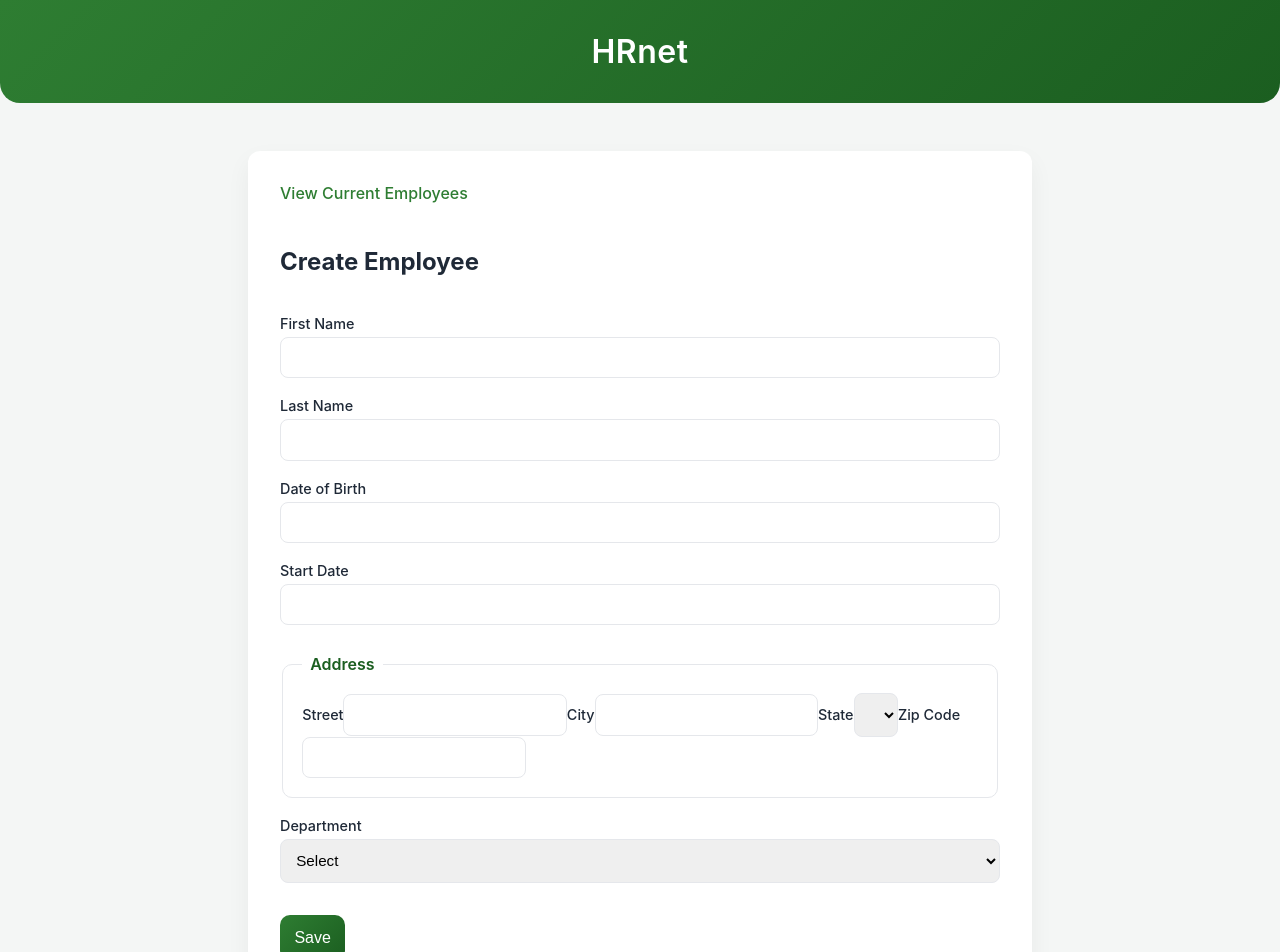
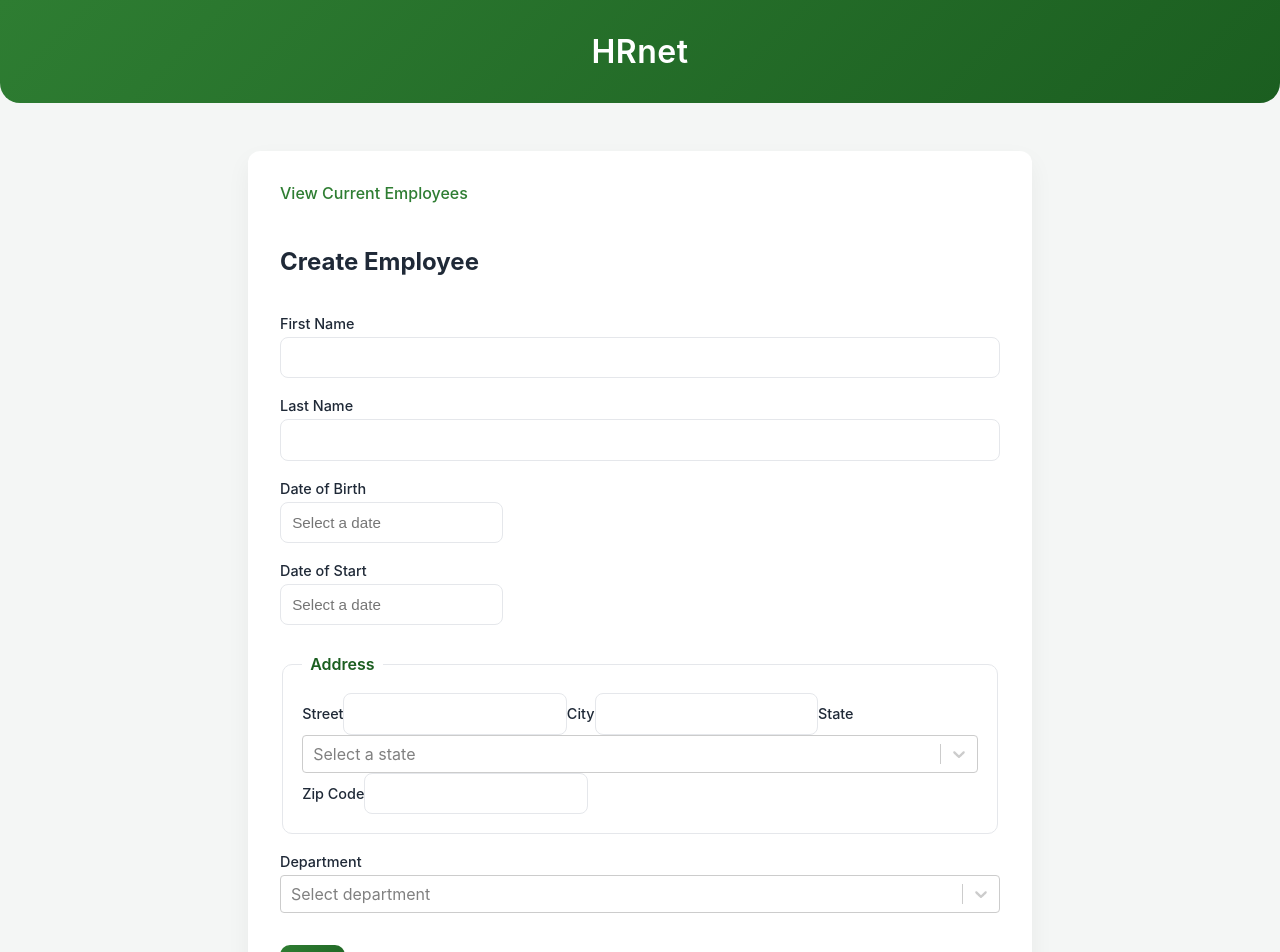
Before and after one commit to mmaurach/Projet-14---HRnet, a React (Vite) app: page / in a window 1280 px wide. Shown: the top 952 px of the page. Built offline with nearby package versions, Linux system fonts and the light colour scheme.

Commit message:
Ajout des composants DatePicker et Select au niveau du form

```diff
--- a/package.json
+++ b/package.json
@@ -11,8 +11,10 @@
   },
   "dependencies": {
     "react": "^19.2.4",
+    "react-datepicker": "^9.1.0",
     "react-dom": "^19.2.4",
     "react-router-dom": "^7.14.1",
+    "react-select": "^5.10.2",
     "sass": "^1.99.0"
   },
   "devDependencies": {
--- /dev/null
+++ b/src/data/departements.js
@@ -0,0 +1,9 @@
+const departments = [
+  { value: "Sales", label: "Sales" },
+  { value: "Marketing", label: "Marketing" },
+  { value: "Engineering", label: "Engineering" },
+  { value: "Human Resources", label: "Human Resources" },
+  { value: "Legal", label: "Legal" },
+];
+
+export default departments;
--- /dev/null
+++ b/src/data/states.js
@@ -0,0 +1,54 @@
+const states = [
+  { value: "AL", label: "Alabama" },
+  { value: "AK", label: "Alaska" },
+  { value: "AZ", label: "Arizona" },
+  { value: "AR", label: "Arkansas" },
+  { value: "CA", label: "California" },
+  { value: "CO", label: "Colorado" },
+  { value: "CT", label: "Connecticut" },
+  { value: "DE", label: "Delaware" },
+  { value: "FL", label: "Florida" },
+  { value: "GA", label: "Georgia" },
+  { value: "HI", label: "Hawaii" },
+  { value: "ID", label: "Idaho" },
+  { value: "IL", label: "Illinois" },
+  { value: "IN", label: "Indiana" },
+  { value: "IA", label: "Iowa" },
+  { value: "KS", label: "Kansas" },
+  { value: "KY", label: "Kentucky" },
+  { value: "LA", label: "Louisiana" },
+  { value: "ME", label: "Maine" },
+  { value: "MD", label: "Maryland" },
+  { value: "MA", label: "Massachusetts" },
+  { value: "MI", label: "Michigan" },
+  { value: "MN", label: "Minnesota" },
+  { value: "MS", label: "Mississippi" },
+  { value: "MO", label: "Missouri" },
+  { value: "MT", label: "Montana" },
+  { value: "NE", label: "Nebraska" },
+  { value: "NV", label: "Nevada" },
+  { value: "NH", label: "New Hampshire" },
+  { value: "NJ", label: "New Jersey" },
+  { value: "NM", label: "New Mexico" },
+  { value: "NY", label: "New York" },
+  { value: "NC", label: "North Carolina" },
+  { value: "ND", label: "North Dakota" },
+  { value: "OH", label: "Ohio" },
+  { value: "OK", label: "Oklahoma" },
+  { value: "OR", label: "Oregon" },
+  { value: "PA", label: "Pennsylvania" },
+  { value: "RI", label: "Rhode Island" },
+  { value: "SC", label: "South Carolina" },
+  { value: "SD", label: "South Dakota" },
+  { value: "TN", label: "Tennessee" },
+  { value: "TX", label: "Texas" },
+  { value: "UT", label: "Utah" },
+  { value: "VT", label: "Vermont" },
+  { value: "VA", label: "Virginia" },
+  { value: "WA", label: "Washington" },
+  { value: "WV", label: "West Virginia" },
+  { value: "WI", label: "Wisconsin" },
+  { value: "WY", label: "Wyoming" },
+];
+
+export default states;
--- a/src/pages/home/home.jsx
+++ b/src/pages/home/home.jsx
@@ -1,5 +1,10 @@
 import { Link } from "react-router-dom";
 import { useState } from "react";
+import DatePicker from "react-datepicker";
+import "react-datepicker/dist/react-datepicker.css";
+import Select from "react-select";
+import states from "../../data/states";
+import departments from "../../data/departements";
 
 import "./home.scss";
 
@@ -7,8 +12,8 @@ function Home() {
   const [form, setForm] = useState({
     firstName: "",
     lastName: "",
-    dateOfBirth: "",
-    startDate: "",
+    dateOfBirth: null,
+    startDate: null,
     street: "",
     city: "",
     state: "",
@@ -25,6 +30,24 @@ function Home() {
     }));
   };
 
+  const handleValueChange = (name, value) => {
+    setForm((prev) => ({
+      ...prev,
+      [name]: value,
+    }));
+  };
+
+  const handleZipChange = (e) => {
+    const value = e.target.value;
+
+    if (/^\d{0,5}$/.test(value)) {
+      setForm((prev) => ({
+        ...prev,
+        zipCode: value,
+      }));
+    }
+  };
+  console.log(form);
   return (
     <div>
       <div className="title">
@@ -52,22 +75,31 @@ function Home() {
             value={form.lastName}
             onChange={handleChange}
           />
-          <label htmlFor="date-of-birth">Date of Birth</label>
-          <input
-            type="text"
-            id="date-of-birth"
-            name="dateOfBirth"
-            value={form.dateOfBirth}
-            onChange={handleChange}
+          <label>Date of Birth</label>
+
+          <DatePicker
+            selected={form.dateOfBirth}
+            onChange={(date) => handleValueChange("dateOfBirth", date)}
+            dateFormat="dd/MM/yyyy"
+            placeholderText="Select a date"
+            showMonthDropdown
+            showYearDropdown
+            dropdownMode="select"
+            maxDate={new Date()}
           />
-          <label htmlFor="start-date">Start Date</label>
-          <input
-            type="text"
-            id="start-date"
-            name="startDate"
-            value={form.startDate}
-            onChange={handleChange}
+
+          <label>Date of Start</label>
+
+          <DatePicker
+            selected={form.startDate}
+            onChange={(date) => handleValueChange("startDate", date)}
+            dateFormat="dd/MM/yyyy"
+            placeholderText="Select a date"
+            showMonthDropdown
+            showYearDropdown
+            dropdownMode="select"
           />
+
           <fieldset className="address">
             <legend>Address</legend>
 
@@ -89,32 +121,40 @@ function Home() {
               onChange={handleChange}
             />
 
-            <label htmlFor="state">State</label>
-            <select id="state"></select>
+            <label>State</label>
+
+            <Select
+              options={states}
+              onChange={(selected) =>
+                setForm({ ...form, state: selected.value })
+              }
+              placeholder="Select a state"
+            />
 
             <label htmlFor="zip-code">Zip Code</label>
             <input
               type="text"
-              id="zip-code"
+              id="zipCode"
               name="zipCode"
               value={form.zipCode}
-              onChange={handleChange}
+              onChange={handleZipChange}
+              maxLength={5}
+              inputMode="numeric"
             />
           </fieldset>
-          <label htmlFor="department">Department</label>
-          <select
-            id="department"
-            name="department"
-            value={form.department}
-            onChange={handleChange}
-          >
-            <option value="">Select</option>
-            <option value="Sales">Sales</option>
-            <option value="Marketing">Marketing</option>
-            <option value="Engineering">Engineering</option>
-            <option value="Human Resources">Human Resources</option>
-            <option value="Legal">Legal</option>
-          </select>
+          <label>Department</label>
+
+          <Select
+            options={departments}
+            placeholder="Select department"
+            value={departments.find((item) => item.value === form.department)}
+            onChange={(selected) =>
+              setForm((prev) => ({
+                ...prev,
+                department: selected.value,
+              }))
+            }
+          />
         </form>
 
         <button>Save</button>
```
Also changed, not shown: 1 other file (tests, documents, lock files or other folders).
